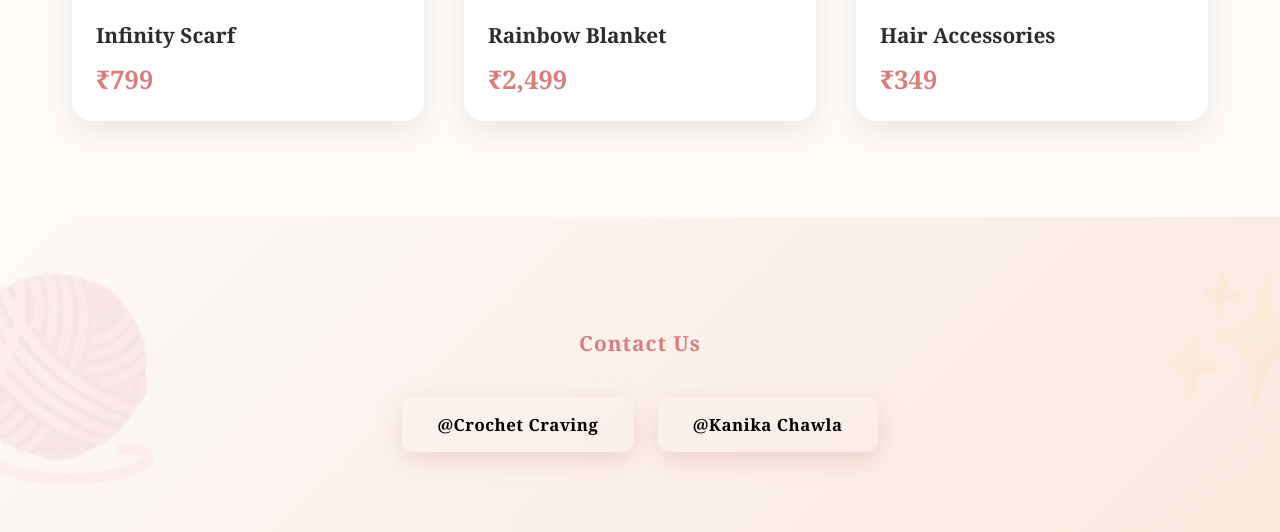
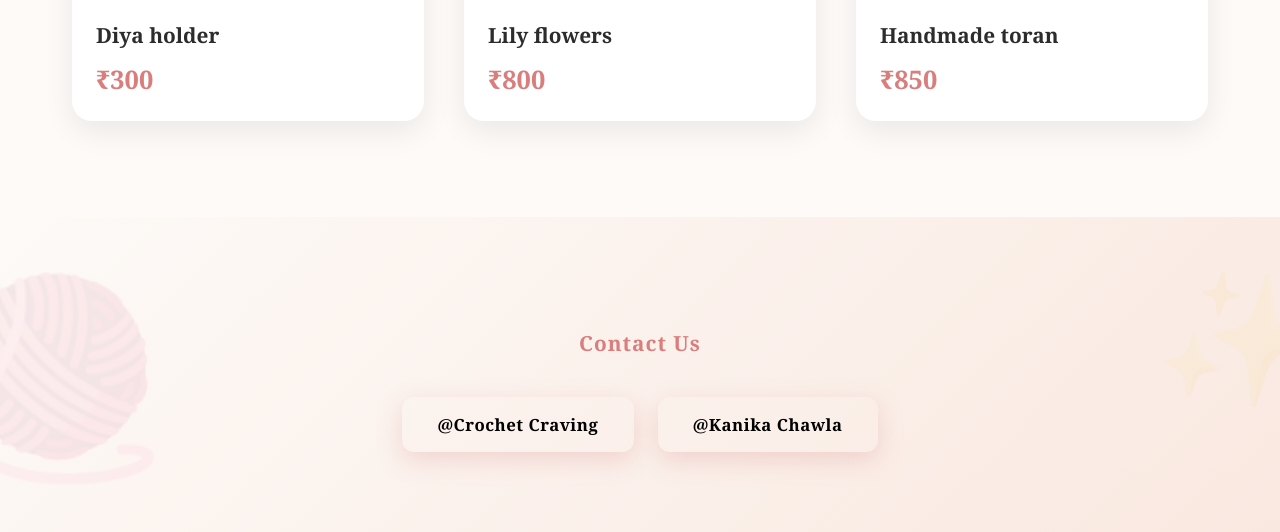
Before and after one commit to QRCart/crochetcraving, a plain HTML site: page index.html in a window 1280 px wide. Shown: the part 993-1525 px from the top of the page. Drawn offline with Linux system fonts and the light colour scheme.

Commit message:
Update index.html

```diff
--- a/index.html
+++ b/index.html
@@ -403,22 +403,22 @@
             <div class="product-card active" data-category="all birthday">
                 <div class="product-image">🧣</div>
                 <div class="product-info">
-                    <h3 class="product-name">Infinity Scarf</h3>
-                    <p class="product-price">₹799</p>
+                    <h3 class="product-name">Diya holder</h3>
+                    <p class="product-price">₹300</p>
                 </div>
             </div>
             <div class="product-card active" data-category="all festival">
                 <div class="product-image">🌈</div>
                 <div class="product-info">
-                    <h3 class="product-name">Rainbow Blanket</h3>
-                    <p class="product-price">₹2,499</p>
+                    <h3 class="product-name">Lily flowers</h3>
+                    <p class="product-price">₹800</p>
                 </div>
             </div>
             <div class="product-card active" data-category="all birthday">
                 <div class="product-image">🎀</div>
                 <div class="product-info">
-                    <h3 class="product-name">Hair Accessories</h3>
-                    <p class="product-price">₹349</p>
+                    <h3 class="product-name">Handmade toran</h3>
+                    <p class="product-price">₹850</p>
                 </div>
             </div>
         </div>
```
